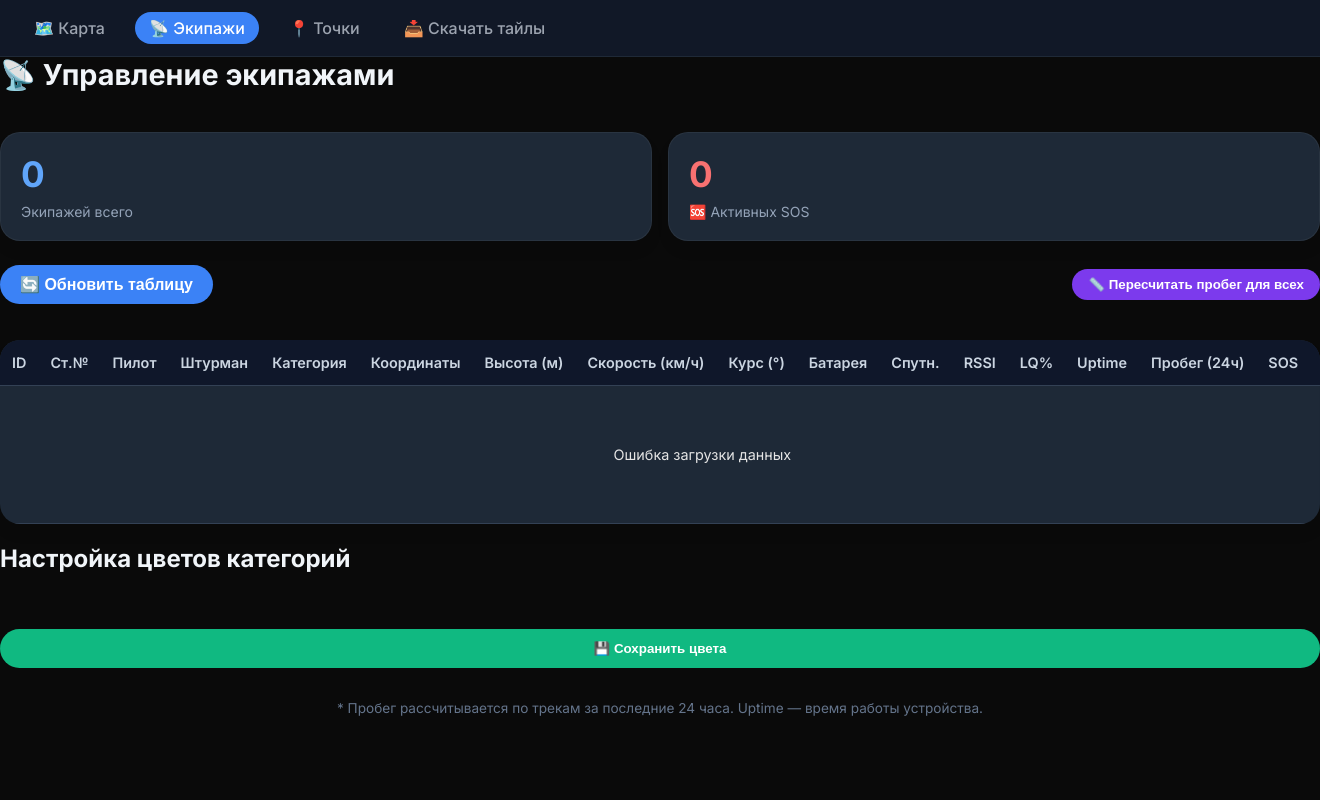
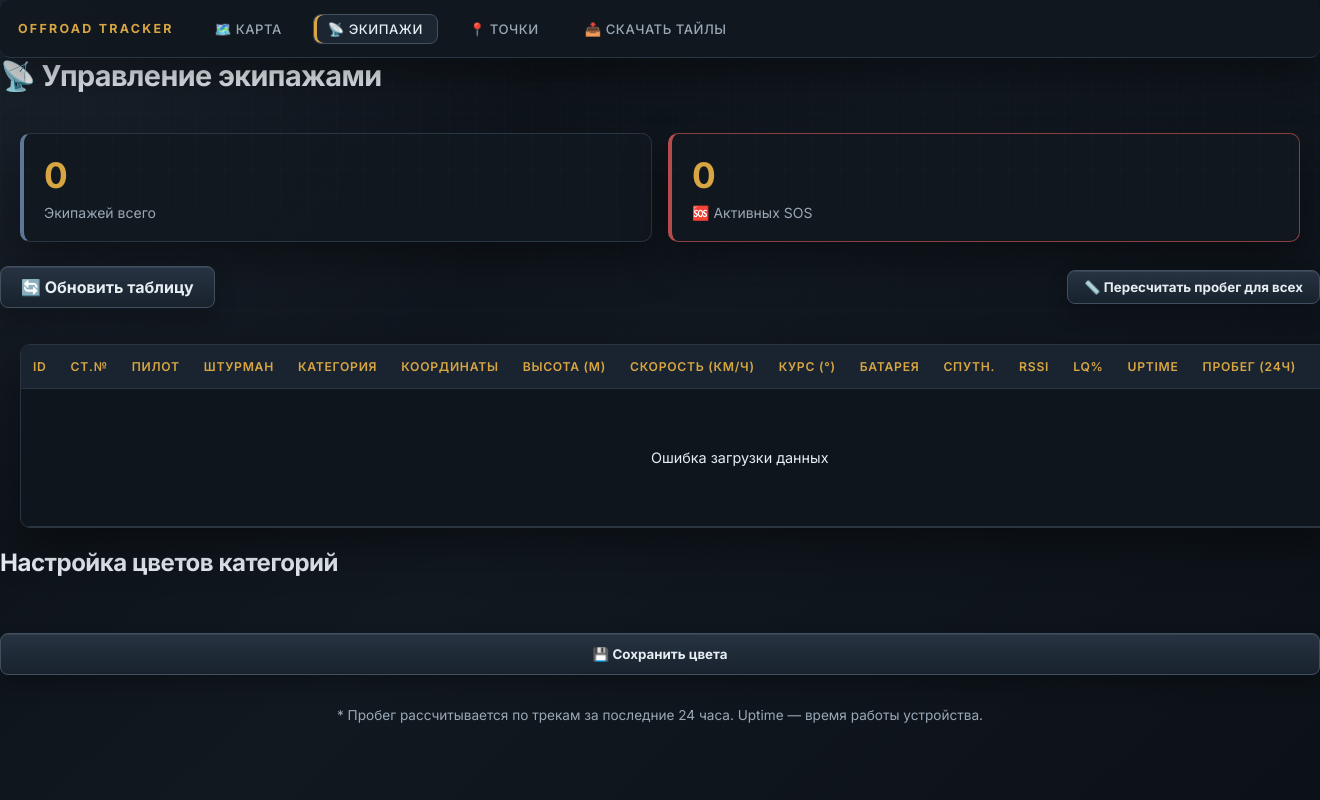
Before and after one commit to alex7r259/offroad_tracker, a Python web app: template src/templates/nodes.html in a window 1320 px wide; the page is wider, and only the part inside the window is pictured. Run offline with Jinja, Linux system fonts and the light colour scheme; the template is opened without the code that fills it, so the values that code supplies are empty.

Commit message:
Apply industrial UI styling

```diff
--- a/src/templates/index.html
+++ b/src/templates/index.html
@@ -5,6 +5,7 @@
     <meta name="viewport" content="width=device-width, initial-scale=1.0, user-scalable=yes, viewport-fit=cover">
     <title>Off-road Tracker</title>
     <link rel="stylesheet" href="map.css" />
+    <link rel="stylesheet" href="/industrial.css" />
     <script src="map.js"></script>
     <style>
         @import url('https://fonts.googleapis.com/css2?family=Inter:wght@400;500;600;700&display=swap');
--- /dev/null
+++ b/src/templates/industrial.css
@@ -0,0 +1,233 @@
+:root {
+    --industrial-bg: #0b0f14;
+    --industrial-panel: rgba(17, 24, 31, 0.94);
+    --industrial-panel-solid: #111820;
+    --industrial-panel-soft: #151f2a;
+    --industrial-border: #2a3542;
+    --industrial-border-strong: #415061;
+    --industrial-text: #e6edf3;
+    --industrial-muted: #9aa8b6;
+    --industrial-dim: #657382;
+    --industrial-accent: #d7a642;
+    --industrial-accent-strong: #f0b84c;
+    --industrial-blue: #5d7896;
+    --industrial-green: #4f8a68;
+    --industrial-red: #b44c4c;
+    --industrial-shadow: 0 18px 44px rgba(0, 0, 0, 0.38);
+    --industrial-radius: 10px;
+}
+
+html, body {
+    background:
+        radial-gradient(circle at top left, rgba(93, 120, 150, 0.18), transparent 34rem),
+        linear-gradient(135deg, #0b0f14 0%, #111820 48%, #0c1117 100%) !important;
+    color: var(--industrial-text) !important;
+    font-family: Inter, "Segoe UI", system-ui, -apple-system, BlinkMacSystemFont, sans-serif !important;
+}
+
+body::before {
+    content: "";
+    position: fixed;
+    inset: 0;
+    pointer-events: none;
+    z-index: 0;
+    background-image:
+        linear-gradient(rgba(255,255,255,0.025) 1px, transparent 1px),
+        linear-gradient(90deg, rgba(255,255,255,0.025) 1px, transparent 1px);
+    background-size: 28px 28px;
+    mask-image: linear-gradient(to bottom, rgba(0,0,0,.65), transparent 75%);
+}
+
+.navbar, #controls, .controls-panel, .panel-section, .stat-card, .table-wrapper, .modal-content, #table-container, .bounds-info, .tile-stats, .log-area {
+    background: var(--industrial-panel) !important;
+    border: 1px solid var(--industrial-border) !important;
+    border-radius: var(--industrial-radius) !important;
+    box-shadow: var(--industrial-shadow) !important;
+    color: var(--industrial-text) !important;
+}
+
+.navbar {
+    position: relative;
+    z-index: 1000;
+    min-height: 58px;
+    padding: 10px 18px !important;
+    backdrop-filter: blur(16px);
+    border-width: 0 0 1px 0 !important;
+}
+
+.navbar::before {
+    content: "OFFROAD TRACKER";
+    color: var(--industrial-accent);
+    font-size: 0.78rem;
+    font-weight: 800;
+    letter-spacing: 0.18em;
+    margin-right: 10px;
+}
+
+.navbar a {
+    color: var(--industrial-muted) !important;
+    border: 1px solid transparent;
+    border-radius: 8px !important;
+    text-transform: uppercase;
+    letter-spacing: 0.04em;
+    font-size: 0.82rem;
+}
+
+.navbar a:hover, .navbar .active {
+    background: #1b2632 !important;
+    color: var(--industrial-text) !important;
+    border-color: var(--industrial-border-strong);
+}
+
+.navbar .active {
+    box-shadow: inset 3px 0 0 var(--industrial-accent);
+}
+
+#controls {
+    background: rgba(17, 24, 31, 0.88) !important;
+    border-radius: 12px !important;
+    backdrop-filter: blur(18px) saturate(1.1);
+    min-width: 260px !important;
+}
+
+.header-row, h1, h2, h3, h4 {
+    color: var(--industrial-text) !important;
+    letter-spacing: -0.02em;
+}
+
+.header-row span:first-child, .panel-section h3, .stat-value {
+    color: var(--industrial-accent) !important;
+}
+
+button, input, select, textarea, .collapse-toggle {
+    border-radius: 8px !important;
+    border: 1px solid var(--industrial-border-strong) !important;
+    font-family: inherit !important;
+}
+
+button, .refresh-btn, button.primary, #enableSoundBtn, #saveBtn, #importGpxBtn, #exportGpxBtn {
+    background: linear-gradient(180deg, #273342 0%, #18222d 100%) !important;
+    color: var(--industrial-text) !important;
+    font-weight: 700 !important;
+    box-shadow: inset 0 1px 0 rgba(255,255,255,0.08), 0 10px 20px rgba(0,0,0,.22) !important;
+}
+
+button:hover, .refresh-btn:hover {
+    transform: translateY(-1px);
+    border-color: var(--industrial-accent) !important;
+    color: #fff !important;
+}
+
+button.active-tool, button.primary, #downloadBtn:not(:disabled), #saveEditBtn, #saveBtn, #importGpxBtn {
+    background: linear-gradient(180deg, #7d6335 0%, #4b3c22 100%) !important;
+    border-color: var(--industrial-accent) !important;
+}
+
+button.secondary, #cancelEditBtn, #clearBtn, #cancelDownloadBtn {
+    background: linear-gradient(180deg, #2a3440 0%, #161f28 100%) !important;
+}
+
+button:disabled {
+    opacity: 0.45;
+    cursor: not-allowed;
+    transform: none !important;
+}
+
+input, select, textarea {
+    background: #0d141b !important;
+    color: var(--industrial-text) !important;
+    padding: 9px 11px !important;
+    outline: none;
+}
+
+input:focus, select:focus, textarea:focus {
+    border-color: var(--industrial-accent) !important;
+    box-shadow: 0 0 0 3px rgba(215, 166, 66, 0.16);
+}
+
+label, .stat-label, .footer-note, .bounds-info, .log-area, .layer-switch label {
+    color: var(--industrial-muted) !important;
+}
+
+.stats-grid {
+    padding: 0 20px;
+}
+
+.stat-card {
+    border-left: 4px solid var(--industrial-blue) !important;
+}
+
+.stat-card.sos-card {
+    border-left-color: var(--industrial-red) !important;
+}
+
+.table-wrapper, #table-container {
+    margin-left: 20px !important;
+    margin-right: 20px !important;
+    overflow: auto;
+}
+
+table {
+    background: transparent !important;
+    color: var(--industrial-text) !important;
+    border-collapse: collapse !important;
+}
+
+th {
+    background: #1a2430 !important;
+    color: var(--industrial-accent) !important;
+    border-color: var(--industrial-border) !important;
+    text-transform: uppercase;
+    letter-spacing: 0.06em;
+    font-size: 0.76rem;
+}
+
+td {
+    background: rgba(13, 20, 27, 0.45) !important;
+    border-color: var(--industrial-border) !important;
+    color: var(--industrial-text) !important;
+}
+
+tr:hover td {
+    background: rgba(39, 51, 66, 0.7) !important;
+}
+
+.modal {
+    backdrop-filter: blur(6px);
+}
+
+.modal-content {
+    border-top: 3px solid var(--industrial-accent) !important;
+}
+
+.leaflet-container {
+    background: #101820 !important;
+}
+
+.leaflet-control, .leaflet-popup-content-wrapper, .leaflet-popup-tip {
+    background: var(--industrial-panel-solid) !important;
+    color: var(--industrial-text) !important;
+    border: 1px solid var(--industrial-border) !important;
+    box-shadow: var(--industrial-shadow) !important;
+}
+
+.leaflet-control a {
+    background: #18222d !important;
+    color: var(--industrial-text) !important;
+    border-color: var(--industrial-border) !important;
+}
+
+.progress-bar {
+    background: #0d141b !important;
+    border: 1px solid var(--industrial-border) !important;
+    border-radius: 999px !important;
+    overflow: hidden;
+}
+
+.progress-fill {
+    background: linear-gradient(90deg, var(--industrial-accent), var(--industrial-green)) !important;
+}
+
+.warning, .sos-alert, .sos-card {
+    border-color: rgba(180, 76, 76, 0.75) !important;
+}
--- a/src/templates/nodes.html
+++ b/src/templates/nodes.html
@@ -273,6 +273,7 @@ body {
             border-radius: 10px;
         }
     </style>
+    <link rel="stylesheet" href="/industrial.css" />
 </head>
 <body>
 <div class="navbar">
--- a/src/templates/tile_download.html
+++ b/src/templates/tile_download.html
@@ -5,6 +5,7 @@
     <meta name="viewport" content="width=device-width, initial-scale=1.0, user-scalable=yes, viewport-fit=cover">
     <title>Скачать тайлы карты | Offroad Tracker</title>
     <link rel="stylesheet" href="/map.css" />
+    <link rel="stylesheet" href="/industrial.css" />
     <script src="/map.js"></script>
     <script src="https://cdnjs.cloudflare.com/ajax/libs/jszip/3.10.1/jszip.min.js"></script>
     <script src="https://cdnjs.cloudflare.com/ajax/libs/FileSaver.js/2.0.5/FileSaver.min.js"></script>
--- a/src/templates/waypoints_manage.html
+++ b/src/templates/waypoints_manage.html
@@ -4,6 +4,7 @@
     <meta charset="utf-8">
     <title>Управление точками (КП/лагерь)</title>
     <link rel="stylesheet" href="/map.css" />
+    <link rel="stylesheet" href="/industrial.css" />
     <script src="/map.js"></script>
     <style>
         @import url('https://fonts.googleapis.com/css2?family=Inter:wght@400;500;600;700&display=swap');
```
Also changed, not shown: src/server.py (+31 -20 lines).
